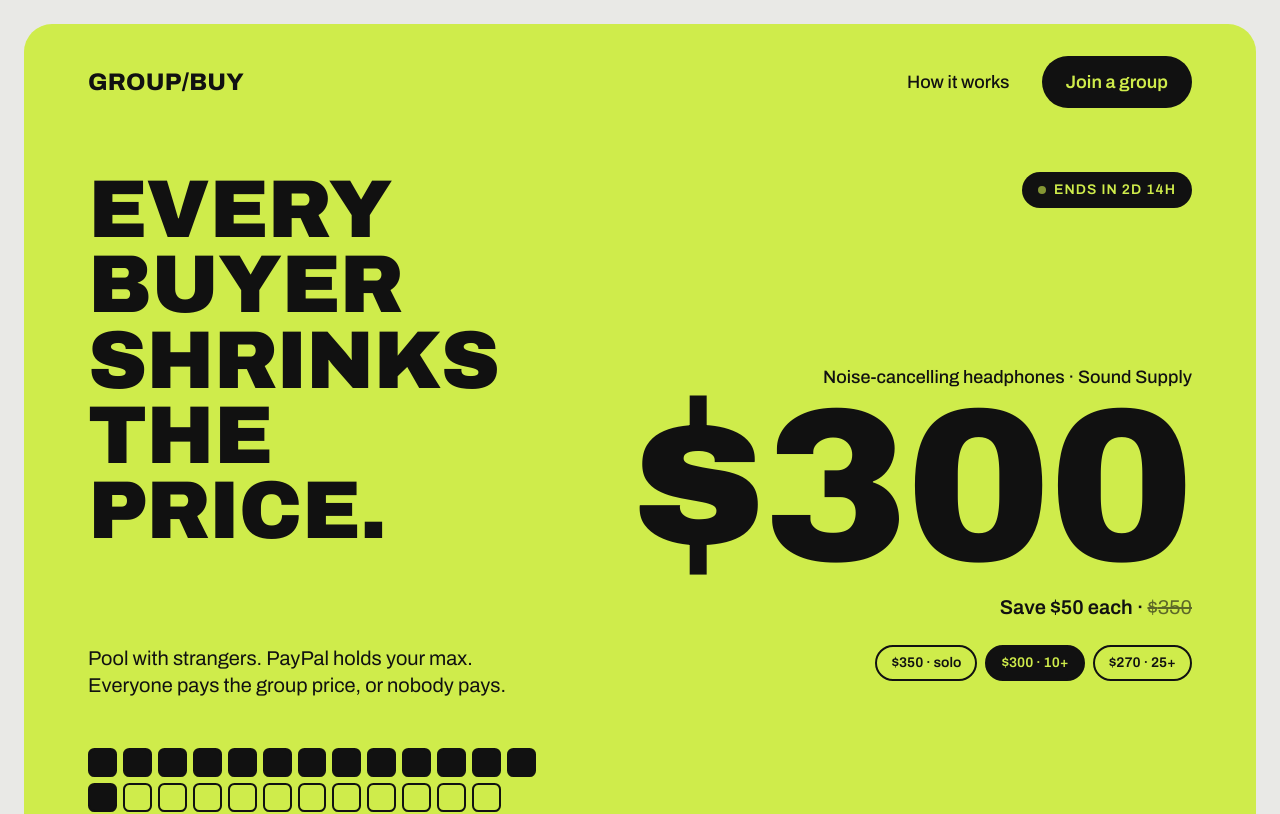
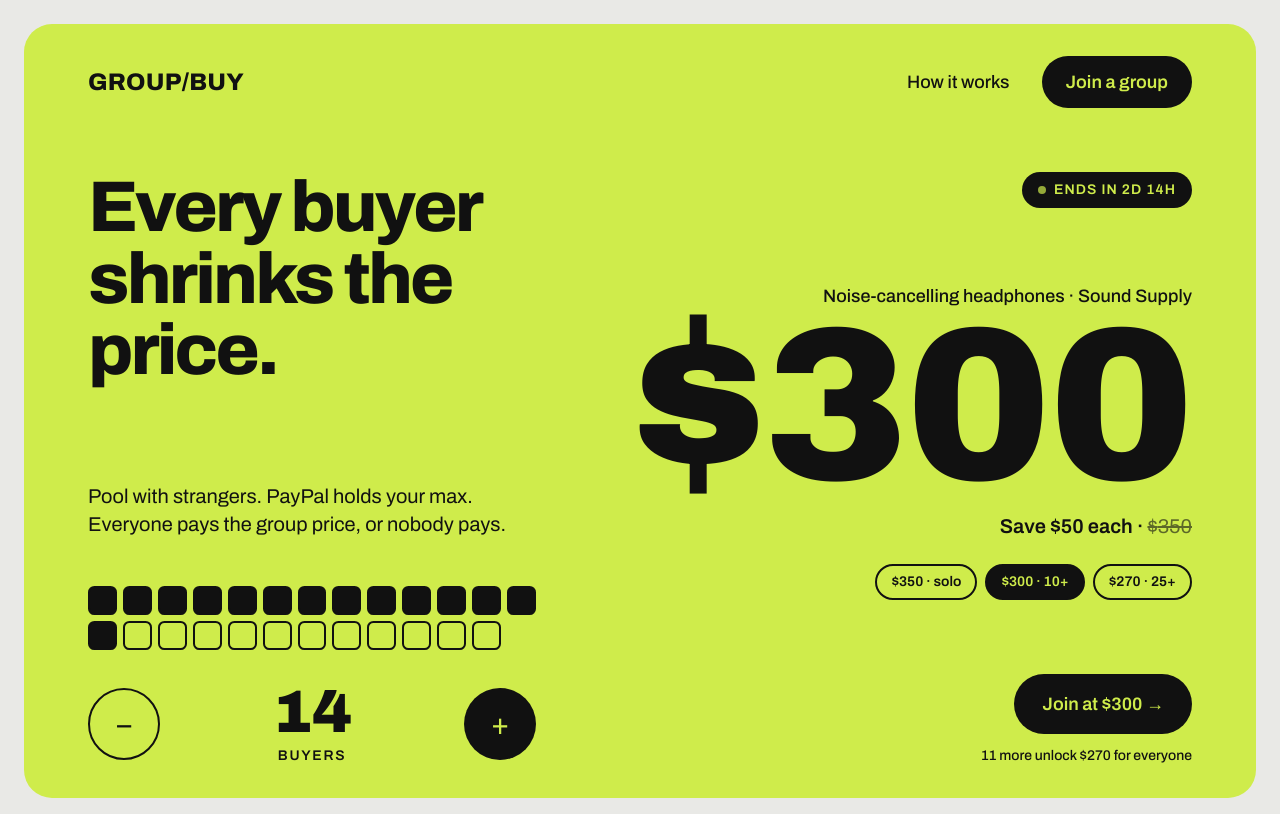
Before and after one commit to AdityaJogdand/group-buy, a Next.js app in the folder web/: page / in a window 1280 px wide. Shown: the top 814 px of the page. Built offline with nearby package versions, Linux system fonts and the light colour scheme.

Commit message:
Landing: sentence-case headlines, calmer guarantee, footer copyright
Co-Authored-By: Claude Opus 5.5 <noreply@anthropic.com>

```diff
--- a/web/app/globals.css
+++ b/web/app/globals.css
@@ -26,6 +26,8 @@ body {
 
 /* Archivo's width axis: extra-wide wordmark, condensed heavy headlines. */
 .wordmark { font-variation-settings: "wdth" 125; font-weight: 800; letter-spacing: 0.01em; }
+/* Headlines: normal width, bold, tight tracking. Condensed stays for prices and numbers. */
+.display { font-variation-settings: "wdth" 100; font-weight: 800; letter-spacing: -0.04em; }
 .condensed { font-variation-settings: "wdth" 72; font-weight: 900; letter-spacing: -0.01em; }
 
 /* Feedback on press, instantly. */
--- a/web/app/hero.tsx
+++ b/web/app/hero.tsx
@@ -44,7 +44,7 @@ export function Hero() {
       {/* Left: message + buyer control */}
       <div className="flex flex-col justify-between gap-12">
         <div>
-          <h1 className="condensed text-[clamp(3rem,6.4vw,5.5rem)] uppercase leading-[0.92]">Every buyer<br />shrinks the<br />price.</h1>
+          <h1 className="display text-[clamp(2.75rem,5.6vw,5rem)] leading-[1.0]">Every buyer<br />shrinks the<br />price.</h1>
           <p className="mt-10 max-w-md text-xl leading-snug md:mt-24">
             Pool with strangers. PayPal holds your max. Everyone pays the group price, or nobody pays.
           </p>
--- a/web/app/page.tsx
+++ b/web/app/page.tsx
@@ -24,7 +24,7 @@ const groups = [
 // The steps panel keeps its original, shorter height.
 const panelShort = "mx-3 mt-3 rounded-[28px] px-6 py-20 sm:mx-6 sm:mt-4 sm:px-16 sm:py-24";
 const panel = "mx-3 mt-3 flex min-h-[85svh] flex-col justify-center rounded-[28px] px-6 py-28 sm:mx-6 sm:mt-4 sm:px-16 sm:py-36";
-const h2 = "condensed text-[clamp(2.75rem,6vw,5rem)] uppercase leading-[0.92]";
+const h2 = "display text-[clamp(2.5rem,5vw,4.25rem)] leading-[1.02]";
 
 function Tool({ name }: { name: string }) {
   return (
@@ -119,7 +119,7 @@ export default function Landing() {
       {/* The guarantee */}
       <section className={`${panel} bg-ink text-lime`}>
         <p className="text-sm font-semibold uppercase tracking-[0.14em] opacity-70">The guarantee</p>
-        <p className="condensed mt-6 text-[clamp(3rem,8vw,7rem)] uppercase leading-[0.9]">
+        <p className="display mt-6 max-w-5xl text-[clamp(2.5rem,5.5vw,4.75rem)] leading-[1.04]">
           Held: your max.<br />
           Charged: the group price.<br />
           <span className="text-white/40">Or released. Nothing paid.</span>
@@ -134,7 +134,7 @@ export default function Landing() {
       <section id="claude" className={`${panel} bg-white`}>
         <div className="grid items-center gap-14 lg:grid-cols-2 [&>*]:min-w-0">
           <div>
-            <h2 className="condensed text-[clamp(3rem,5.6vw,5.5rem)] uppercase leading-[0.9]">Ask your AI.<br />It joins for you.</h2>
+            <h2 className="display text-[clamp(2.5rem,4.6vw,4.25rem)] leading-[1.02]">Ask your AI.<br />It joins for you.</h2>
             <p className="mt-8 max-w-xl text-2xl leading-snug">
               Group Buy is an MCP server. Your assistant finds the group, places the hold request, and you approve it in
               PayPal. No site to browse.
@@ -180,6 +180,7 @@ export default function Landing() {
         <span className="flex flex-wrap gap-x-8 gap-y-1 font-semibold">
           <span>Payments held by PayPal</span>
           <span>Sandbox demo · no real money</span>
+          <span>© 2026 Group Buy</span>
         </span>
       </footer>
     </>
```
